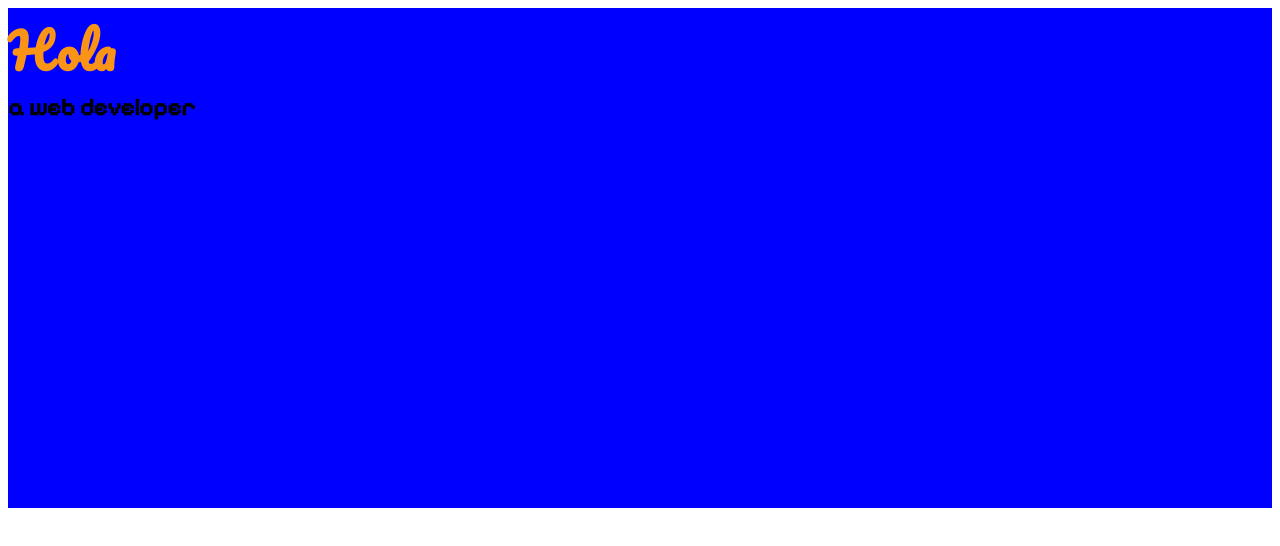
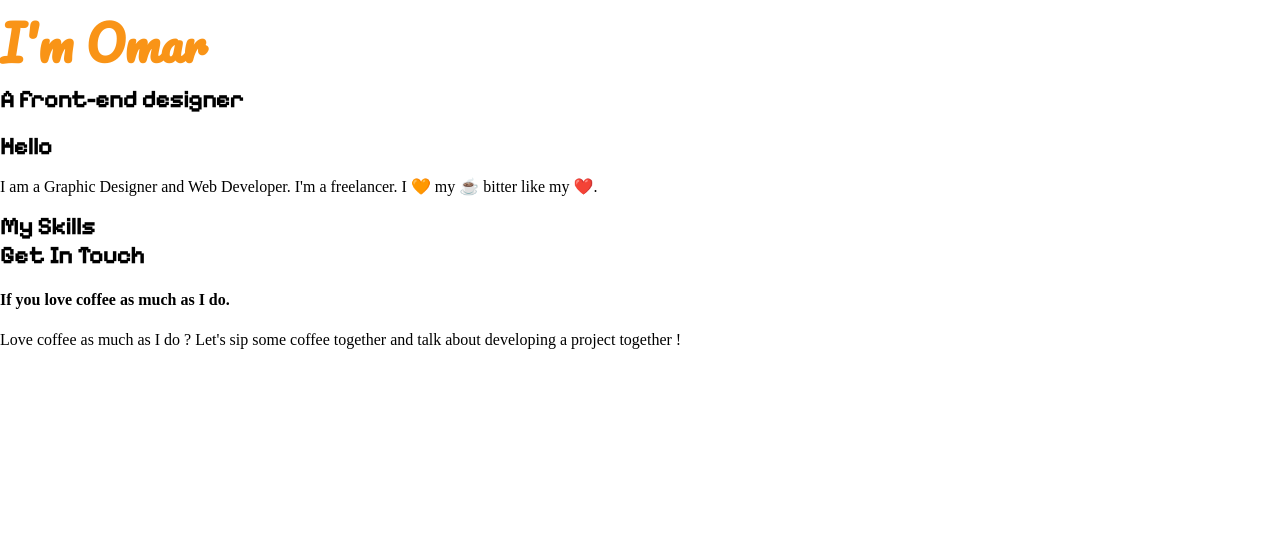
Before and after one commit to OGD97/css-practice, a plain HTML site: page 12. WhoamI/index.html in a window 1280 px wide. Drawn offline with Linux system fonts and the light colour scheme.

Commit message:
getting things together for this project hmm

```diff
--- a/12. WhoamI/css/style.css
+++ b/12. WhoamI/css/style.css
@@ -27,18 +27,31 @@
   border-radius: 50%;
 } */
 
-@media (min)
-
 body{
   margin: 0;
 }
-.container
+
+.container-top
 {
 
-  width: auto;
 }
 
-.name
+.container-mid-1
+{
+
+}
+
+.container-mid-2
+{
+
+}
+
+.container-bottom
+{
+
+}
+
+h1
 {
   margin: 0;
   font-family: 'Pacifico', cursive;
@@ -47,7 +60,7 @@ body{
 
 }
 
-.name-2
+h2
 {
   margin: 0;
   font-family: 'Pixelify Sans', sans-serif;
@@ -55,18 +68,17 @@ body{
   color: black;
 }
 
-.top-1
-{
-  height: 500px;
-  background-color: blue;
-}
-
-.top-2
+p
 {
 
 }
 
-.mid-1
+img
+{
+
+}
+
+.button-contact
 {
 
 }
--- a/12. WhoamI/index.html
+++ b/12. WhoamI/index.html
@@ -9,17 +9,33 @@
 <link rel="preconnect" href="https://fonts.gstatic.com" crossorigin>
 <link href="https://fonts.googleapis.com/css2?family=Pacifico&family=Pixelify+Sans&display=swap" rel="stylesheet">
 
-  <title>Document</title>
+  <title>WhoamI</title>
 </head>
 <body>
 
-  <div class="container">
-    <div class="top-1">
-      <h1 class="name">Hola</h1>
-      <h2 class="name-2">a web developer</h2>
-      <div class="mid-1">
-      </div>
-    </div>
-  </div>
+<div class="container-top">
+<h1>I'm Omar</h1>
+<h2>A front-end designer</h2>
+</div>
+
+<div class="container-mid-1">
+<img src="" alt="">
+<h2>Hello</h2>
+<p>I am a Graphic Designer and Web Developer. I'm a freelancer. I 🧡 my ☕️ bitter like my ❤️. </p>
+</div>
+
+<div class="container-mid-2">
+<h2>My Skills</h2>
+<div class="graphic"></div>
+<div class="computer"></div>
+<div class="reading"></div>
+
+<h2>Get In Touch</h2>
+<h4>If you love coffee as much as I do.</h4>
+<p>Love coffee as much as I do ? Let's sip some coffee together and talk about developing a project together !</p>
+</div>
+
+<div class="container-bottom">
+</div>
 </body>
 </html>
```
Also changed, not shown: 1 other file.
